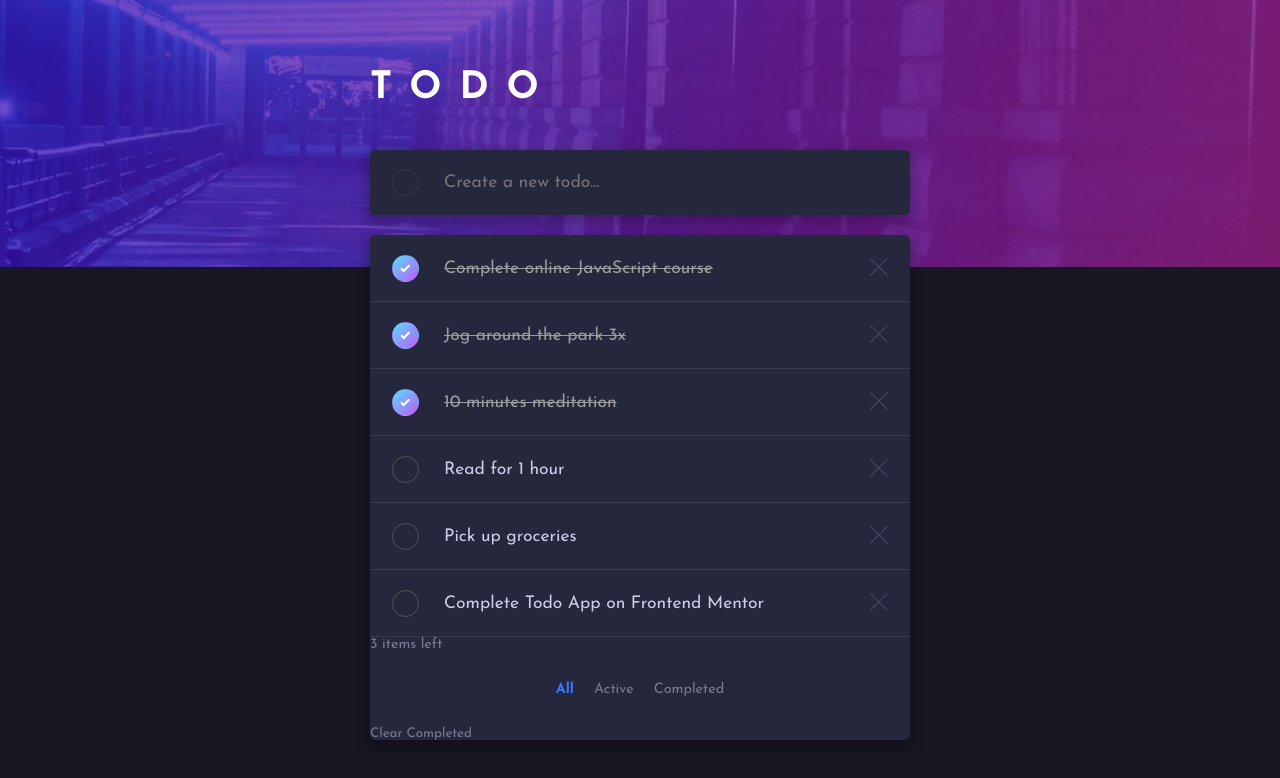
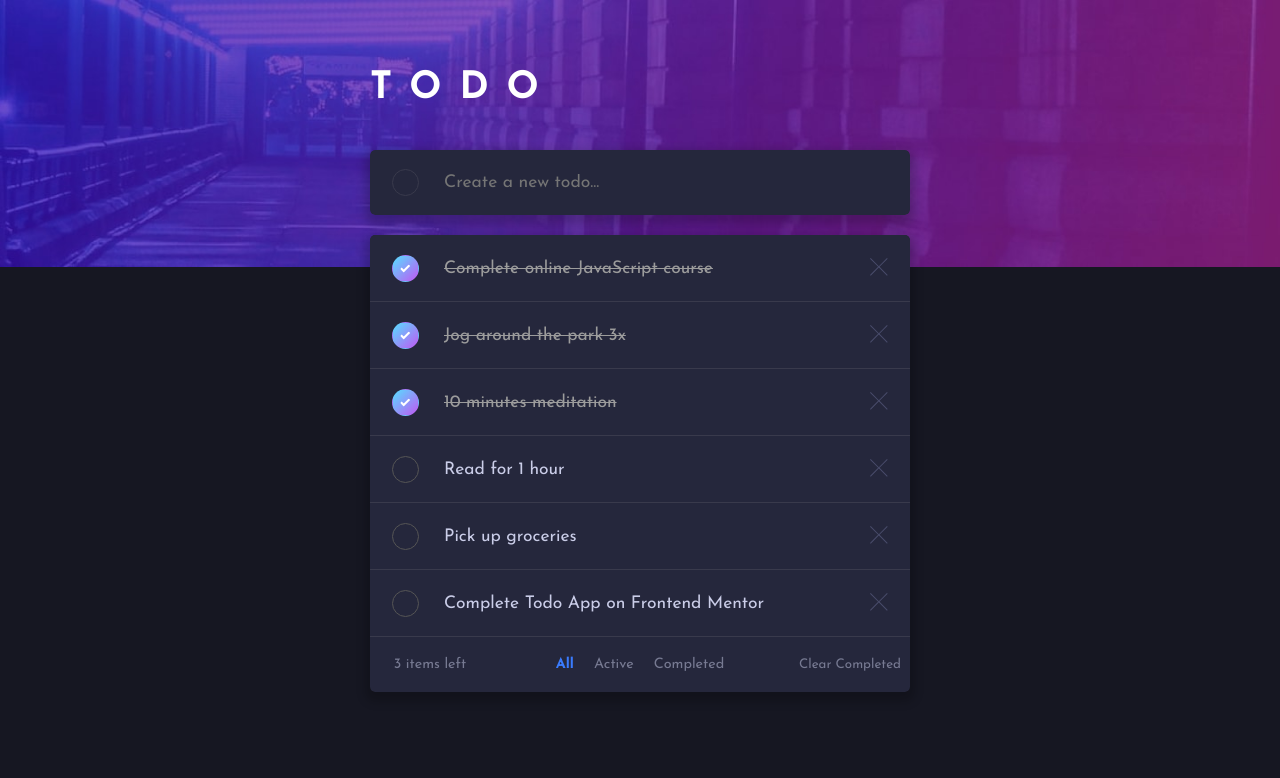
Before and after one commit to RobertK0/todo-app-react-redux, a React (Create React App) app: page / in a window 1280 px wide. Shown: the top 778 px of the page. Built offline with nearby package versions, Linux system fonts and the light colour scheme.

Commit message:
Fixed up action bar css

```diff
--- a/src/components/Footer/ClearBtn.tsx
+++ b/src/components/Footer/ClearBtn.tsx
@@ -2,14 +2,18 @@ import { useDispatch } from "react-redux";
 import { taskActions } from "../../store";
 // import styles from "./ClearBtn.module.css";
 
-const ClearBtn = function () {
+const ClearBtn = function (props: any) {
   const dispatch = useDispatch();
 
   const clearHandler = function () {
     dispatch(taskActions.clearCompleted());
   };
 
-  return <button onClick={clearHandler}>Clear Completed</button>;
+  return (
+    <button className={props.classes} onClick={clearHandler}>
+      Clear Completed
+    </button>
+  );
 };
 
 export default ClearBtn;
--- a/src/components/Footer/Counter.tsx
+++ b/src/components/Footer/Counter.tsx
@@ -2,7 +2,7 @@ import { useSelector } from "react-redux";
 import { Task } from "../../store";
 // import styles from "./Counter.module.css";
 
-const Counter = function () {
+const Counter = function (props: any) {
   //TODO :any
   const tasks = useSelector((state: any) => state.tasks.tasks);
 
@@ -10,7 +10,9 @@ const Counter = function () {
     return task.checked ? acc : acc + 1;
   }, 0);
 
-  return <span>{unchecked} items left</span>;
+  return (
+    <span className={props.classes}>{unchecked} items left</span>
+  );
 };
 
 export default Counter;
--- a/src/components/Footer/Filter.tsx
+++ b/src/components/Footer/Filter.tsx
@@ -3,7 +3,7 @@ import { useDispatch } from "react-redux";
 import { taskActions } from "../../store";
 import styles from "./Filter.module.css";
 
-const Filter = function () {
+const Filter = function (props: any) {
   const dispatch = useDispatch();
 
   const filterHandler = function (event: any) {
@@ -13,7 +13,7 @@ const Filter = function () {
   };
   //TODO I should do these with radio buttons
   return (
-    <Fragment>
+    <div className={props.classes}>
       <fieldset
         className={styles["filter-container"]}
         onChange={filterHandler}
@@ -47,7 +47,7 @@ const Filter = function () {
           <span>Completed</span>
         </label>
       </fieldset>
-    </Fragment>
+    </div>
   );
 };
 
--- a/src/components/Footer/Footer.module.css
+++ b/src/components/Footer/Footer.module.css
@@ -2,6 +2,25 @@
   color: hsl(234, 11%, 52%);
   font-size: 0.8rem;
   display: grid;
-  grid-row-gap: 10px;
-  justify-content: space-between;
+  align-items: center;
+  justify-items: center;
 }
+
+@media screen and (min-width: 600px) {
+  .action-bar {
+    grid-template-columns: 1fr 2.5fr 1fr;
+    grid-template-rows: 1fr;
+  }
+  .counter {
+    grid-column: 1;
+    grid-row: 1;
+  }
+  .filter {
+    grid-column: 1/-1;
+    grid-row: 1;
+  }
+  .clear {
+    grid-column: 3;
+    grid-row: 1;
+  }
+}
--- a/src/components/Footer/Footer.tsx
+++ b/src/components/Footer/Footer.tsx
@@ -6,9 +6,9 @@ import styles from "./Footer.module.css";
 const Footer = function () {
   return (
     <div className={styles["action-bar"]}>
-      <Counter />
-      <Filter />
-      <ClearBtn />
+      <Counter classes={styles.counter} />
+      <Filter classes={styles.filter} />
+      <ClearBtn classes={styles.clear} />
     </div>
   );
 };
```
